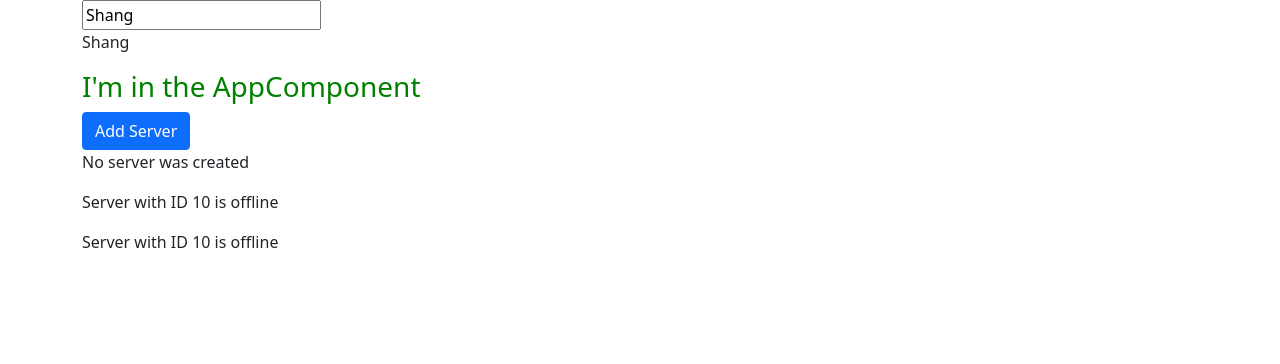
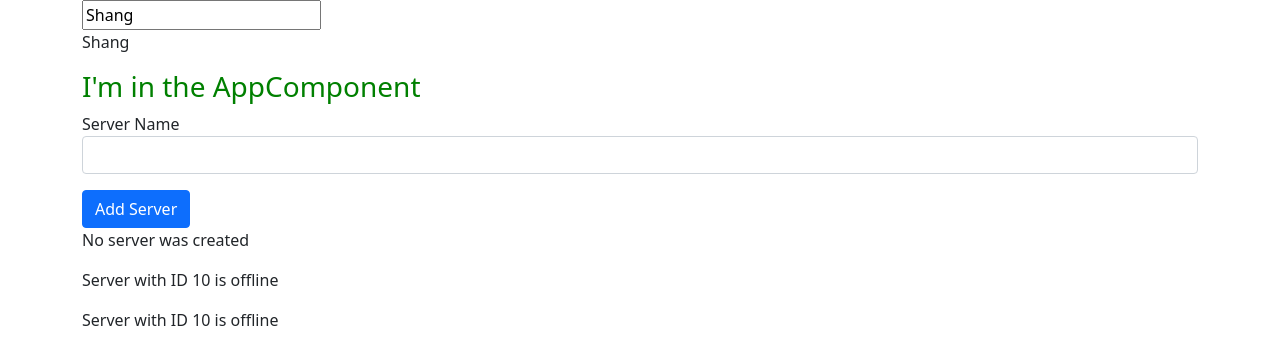
Before and after one commit to Stoneshishang/First-Angular-App, an Angular app: page / in a window 1280 px wide. Shown: the top 364 px of the page. Built offline with nearby package versions, Linux system fonts and the light colour scheme.

Commit message:
adding data for event binding

```diff
--- a/src/app/servers/servers.component.html
+++ b/src/app/servers/servers.component.html
@@ -1,3 +1,6 @@
+<label>Server Name</label>
+<input type="text" class="form-control" (input)="onUpdateServerName($event)" />
+<p>{{ serverName }}</p>
 <button
   class="btn btn-primary"
   [disabled]="!allowNewServer"
--- a/src/app/servers/servers.component.ts
+++ b/src/app/servers/servers.component.ts
@@ -11,6 +11,7 @@
 export class ServersComponent implements OnInit {
   allowNewServer = false;
   serverCreationStatus = 'No server was created';
+  serverName = '';
 
   constructor() {
     setTimeout(() => {
@@ -23,4 +24,7 @@
   onCreateServer() {
     this.serverCreationStatus = 'Server was created';
   }
+  onUpdateServerName(event: Event) {
+    this.serverName = (<HTMLInputElement>event.target).value;
+  }
 }
```
